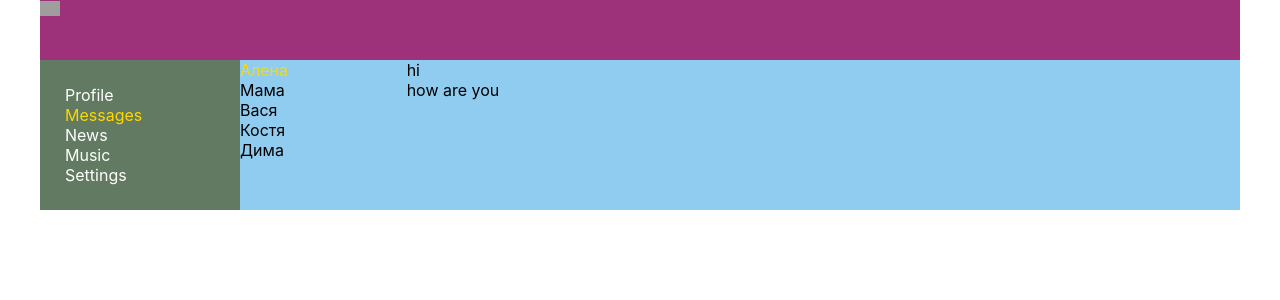
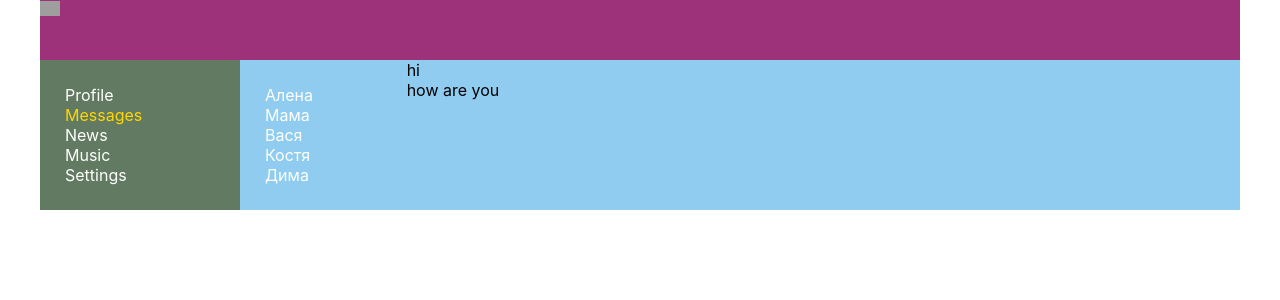
Before and after one commit to al-petrov/test_social_network, a React (Create React App) app: page /messages in a window 1280 px wide. Shown: the top 300 px of the page. Built offline with nearby package versions, Linux system fonts and the light colour scheme; grey boxes are pictures that could not be loaded.

Commit message:
lesson 22

```diff
--- a/src/components/Messages/Messages.jsx
+++ b/src/components/Messages/Messages.jsx
@@ -1,26 +1,26 @@
 import React from "react";
 import m from './Messages.module.css';
+import { NavLink } from "react-router-dom";
 
 const Messages = () => {
     return (
         <div className={m.dialogs}>
-            <div className={m.dialogsItems}>
+            <div className={m.dialogItems}>
                 <div className={m.dialog + ' ' + m.active}>
-                    Алена
+                    <NavLink to="/messages/1" activeClassName={m.activeLink}>Алена</NavLink>
                 </div>
                 <div className={m.dialog}>
-                    Мама
+                    <NavLink to="/messages/2" activeClassName={m.activeLink}>Мама</NavLink>
                 </div>
                 <div className={m.dialog}>
-                    Вася
+                    <NavLink to="/messages/3" activeClassName={m.activeLink}>Вася</NavLink>
                 </div>
                 <div className={m.dialog}>
-                    Костя
+                    <NavLink to="/messages/4" activeClassName={m.activeLink}>Костя</NavLink>
                 </div>
                 <div className={m.dialog}>
-                    Дима
+                    <NavLink to="/messages/5" activeClassName={m.activeLink}>Дима</NavLink>
                 </div>
-
             </div>
             <div className={m.messages}>
                 <div className={m.message}>
--- a/src/components/Messages/Messages.module.css
+++ b/src/components/Messages/Messages.module.css
@@ -3,16 +3,23 @@
     grid-template-columns: 2fr 10fr;
 }
 
-.dialodsItems {
-    padding: 10px;
+.dialogItems {
+
+    padding: 25px;
+
 }
 
-.dialogsItems .active {
-    color: gold;
+.dialogItems .active {
+    color: red;
 }
 
-.dialog {
+.dialog a {
+    color: white;
+    text-decoration: none;
+}
 
+.dialog a.activeLink {
+    color: darkblue;
 }
 
 .messages {
```
